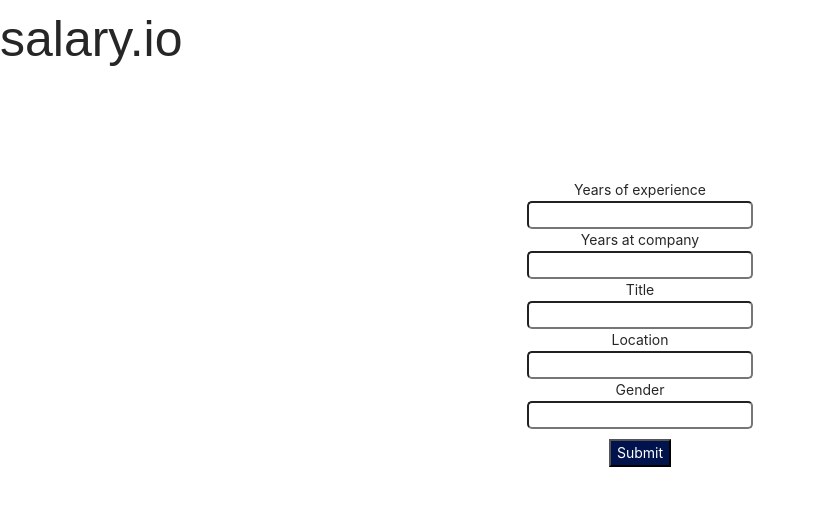
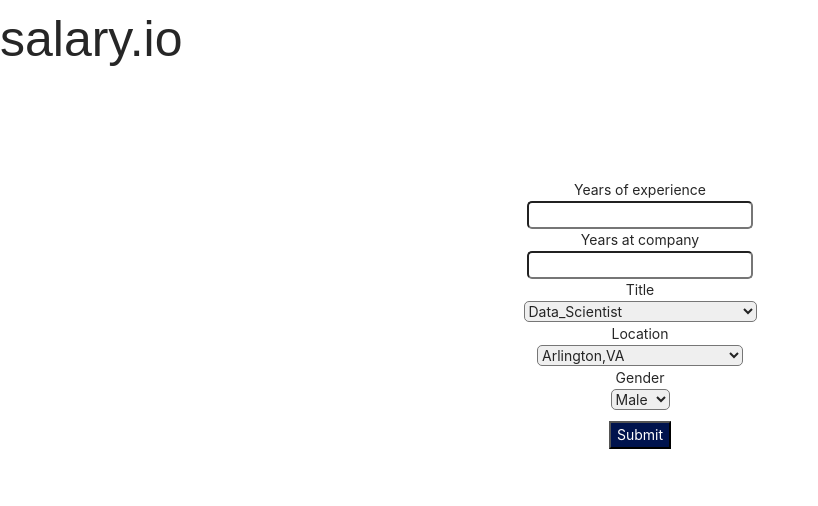
Before and after one commit to MLH-Fellowship/salary-io, a React (Create React App) app: page / in a window 1280 px wide. Shown: the top 506 px of the page, without its empty margins (0-818 px from the left). Built offline with nearby package versions, Linux system fonts and the light colour scheme.

Commit message:
added choices on the form

```diff
--- a/src/components/Form.js
+++ b/src/components/Form.js
@@ -1,6 +1,6 @@
 import React from "react";
 import { message } from 'antd';
-import {createBrowserHistory} from 'history';
+import { createBrowserHistory } from 'history';
 import Layout1 from './layout/Layout1'
 
 
@@ -16,10 +16,10 @@
   }
 
   handleChange(e) {
-    this.setState({ [e.target.name] : e.target.value.trim() });
+    this.setState({ [e.target.name]: e.target.value.trim() });
   }
 
-  serialize(obj){
+  serialize(obj) {
     return Object.keys(obj)
       .map(key => `${key}=${encodeURIComponent(obj[key])}`).join('&')
   }
@@ -34,12 +34,14 @@
     };
     success();
     console.log("LOL");
-    this.browserHistory.push({'pathname':'/predict',
+    this.browserHistory.push({
+      'pathname': '/predict',
       'yearsofexperience': this.state.yearsofexperience,
       'yearsatcompany': this.state.yearsatcompany,
       'title': this.state.title,
       'location': this.state.location,
-    'gender': this.state.gender});
+      'gender': this.state.gender
+    });
     window.location.reload();
   }
 
@@ -48,25 +50,97 @@
       <form onSubmit={this.handleSubmit}>
         <label>
           <span>Years of experience</span>
-          <div><input style={{borderRadius: 5}} type="text" name='yearsofexperience' value={this.state.yearsofexperience} onChange={this.handleChange} /></div>
+          <div><input style={{ borderRadius: 5 }} type="text" name='yearsofexperience' value={this.state.yearsofexperience} onChange={this.handleChange} /></div>
         </label>
         <label>
           <span>Years at company</span>
-          <div><input style={{borderRadius: 5}} type="text" name='yearsatcompany' value={this.state.yearsatcompany} onChange={this.handleChange} /></div>
+          <div><input style={{ borderRadius: 5 }} type="text" name='yearsatcompany' value={this.state.yearsatcompany} onChange={this.handleChange} /></div>
         </label>
         <label>
           <span>Title</span>
-          <div><input style={{borderRadius: 5}} type="text" name='title' value={this.state.title} onChange={this.handleChange} /></div>
+          <div><select style={{ borderRadius: 5 }} type="select" name='title' value={this.state.title} onChange={this.handleChange}>
+            <option value="Data_Scientist">Data_Scientist</option>
+            <option value="Hardware_Engineer">Hardware_Engineer</option>
+            <option value="Management_Consultant">Management_Consultant</option>
+            <option value="Marketing">Marketing</option>
+            <option value="Product_Designer">Product_Designer</option>
+            <option value="Product_Manager">Product_Manager</option>
+            <option value="Software_Engineer">Software_Engineer</option>
+            <option value="Software_Engineering_Manager">Software_Engineering_Manager</option>
+            <option value="Solution_Architect">Solution_Architect</option>
+            <option value="Technical_Program_Manager">Technical_Program_Manager</option>
+          </select>
+          </div>
         </label>
         <label>
           <span>Location</span>
-          <div><input style={{borderRadius: 5}} type="text" name='location' value={this.state.location} onChange={this.handleChange} /></div>
+          <div><select style={{ borderRadius: 5 }} type="option" name='location' value={this.state.location} onChange={this.handleChange}>
+            <option value="Arlington,VA">Arlington,VA</option>
+            <option value="Atlanta,GA">Atlanta,GA</option>
+            <option value="Austin,TX">Austin,TX</option>
+            <option value="Bangalore,KA,India">Bangalore,KA,India</option>
+            <option value="Bellevue,WA">Bellevue,WA</option>
+            <option value="Bengaluru,KA,India">Bengaluru,KA,India</option>
+            <option value="Berlin,BE,Germany">Berlin,BE,Germany</option>
+            <option value="Boston,MA">Boston,MA</option>
+            <option value="Boulder,CO">Boulder,CO</option>
+            <option value="Cambridge,MA">Cambridge,MA</option>
+            <option value="Chicago,IL">Chicago,IL</option>
+            <option value="Cupertino,CA">Cupertino,CA</option>
+            <option value="Dallas,TX">Dallas,TX</option>
+            <option value="Denver,CO">Denver,CO</option>
+            <option value="Dublin,DN,Ireland">Dublin,DN,Ireland</option>
+            <option value="Herndon,VA">Herndon,VA</option>
+            <option value="Hillsboro,OR">Hillsboro,OR</option>
+            <option value="Houston,TX">Houston,TX</option>
+            <option value="Hyderabad,TS,India">Hyderabad,TS,India</option>
+            <option value="Irvine,CA">Irvine,CA</option>
+            <option value="Jersey City,NJ">Jersey City,NJ</option>
+            <option value="Kirkland,WA">Kirkland,WA</option>
+            <option value="London,EN,United Kingdom">London,EN,United Kingdom</option>
+            <option value="Los Angeles,CA">Los Angeles,CA</option>
+            <option value="Los Gatos,CA">Los Gatos,CA</option>
+            <option value="Menlo Park,CA">Menlo Park,CA</option>
+            <option value="Minneapolis,MN">Minneapolis,MN</option>
+            <option value="Moscow,MC,Russia">Moscow,MC,Russia</option>
+            <option value="Mountain View,CA">Mountain View,CA</option>
+            <option value="New York,NY">New York,NY</option>
+            <option value="Palo Alto,CA">Palo Alto,CA</option>
+            <option value="Philadelphia,PA">Philadelphia,PA</option>
+            <option value="Phoenix,AZ">Phoenix,AZ</option>
+            <option value="Pittsburgh,PA">Pittsburgh,PA</option>
+            <option value="Plano,TX">Plano,TX</option>
+            <option value="Pleasanton,CA">Pleasanton,CA</option>
+            <option value="Portland,OR">Portland,OR</option>
+            <option value="Raleigh,NC">Raleigh,NC</option>
+            <option value="Redmond,WA">Redmond,WA</option>
+            <option value="Redwood City,CA">Redwood City,CA</option>
+            <option value="San Bruno,CA">San Bruno,CA</option>
+            <option value="San Diego,CA">San Diego,CA</option>
+            <option value="San Francisco,CA">San Francisco,CA</option>
+            <option value="San Jose,CA">San Jose,CA</option>
+            <option value="Santa Clara,CA">Santa Clara,CA</option>
+            <option value="Seattle,WA">Seattle,WA</option>
+            <option value="Singapore,SG,Singapore">Singapore,SG,Singapore</option>
+            <option value="Sunnyvale,CA">Sunnyvale,CA</option>
+            <option value="Sydney,NS,Australia">Sydney,NS,Australia</option>
+            <option value="Tel Aviv,TA,Israel">Tel Aviv,TA,Israel</option>
+            <option value="Toronto,ON,Canada">Toronto,ON,Canada</option>
+            <option value="Vancouver,BC,Canada">Vancouver,BC,Canada</option>
+            <option value="Washington,DC">Washington,DC</option>
+            <option value="Zurich,ZH,Switzerland">Zurich,ZH,Switzerland</option>
+          </select>
+          </div>
         </label>
         <label>
           <span>Gender</span>
-          <div><input style={{borderRadius: 5}} type="text" name='gender' value={this.state.gender} onChange={this.handleChange} /></div>
+          <div><select style={{ borderRadius: 5 }} type="option" name='gender' value={this.state.gender} onChange={this.handleChange}>
+            <option value="Male">Male</option>
+            <option value="Other">Other</option>
+          </select>
+          </div>
         </label>
-        <input type="submit" value="Submit" style={{backgroundColor: "#00134d", color: "#ffffff", marginTop: 10}}/>
+        <input type="submit" value="Submit" style={{ backgroundColor: "#00134d", color: "#ffffff", marginTop: 10 }} />
       </form>
     );
   }
```
Lines whose indentation alone changed are shown as unchanged.
